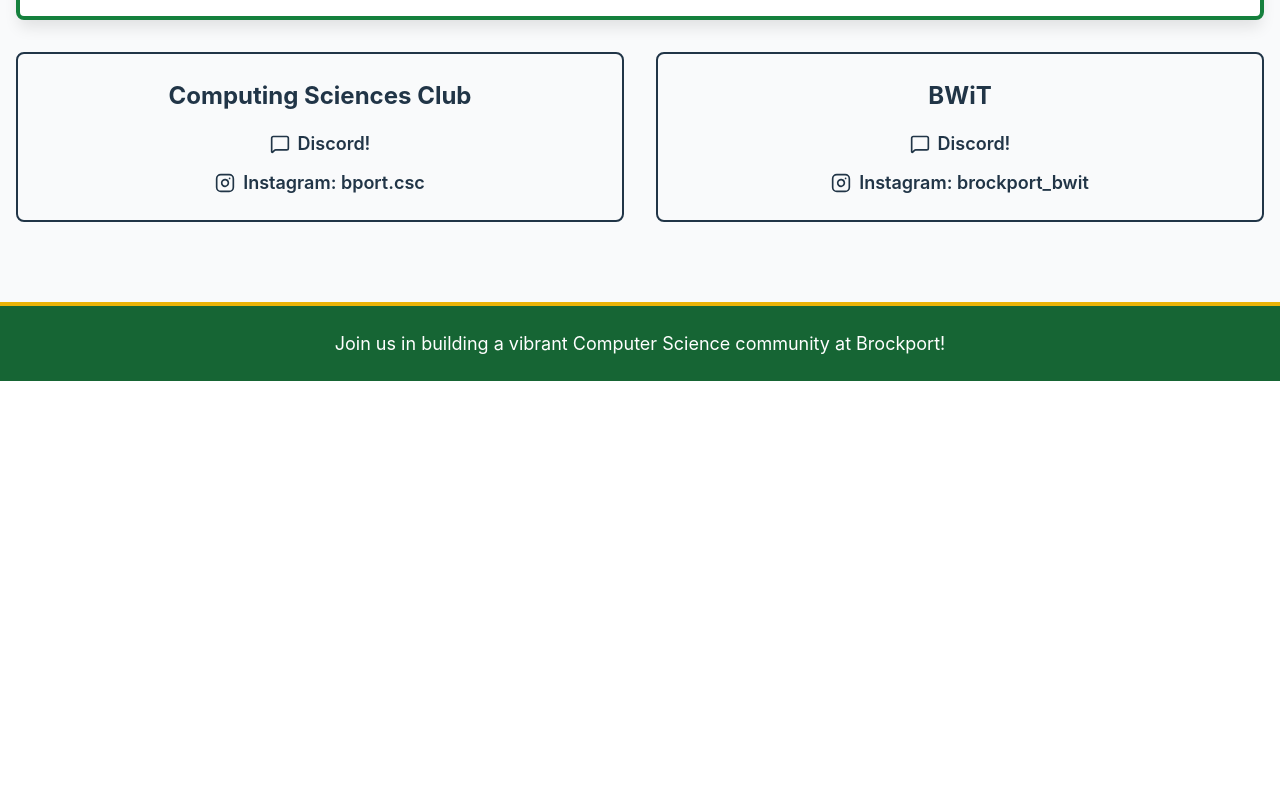
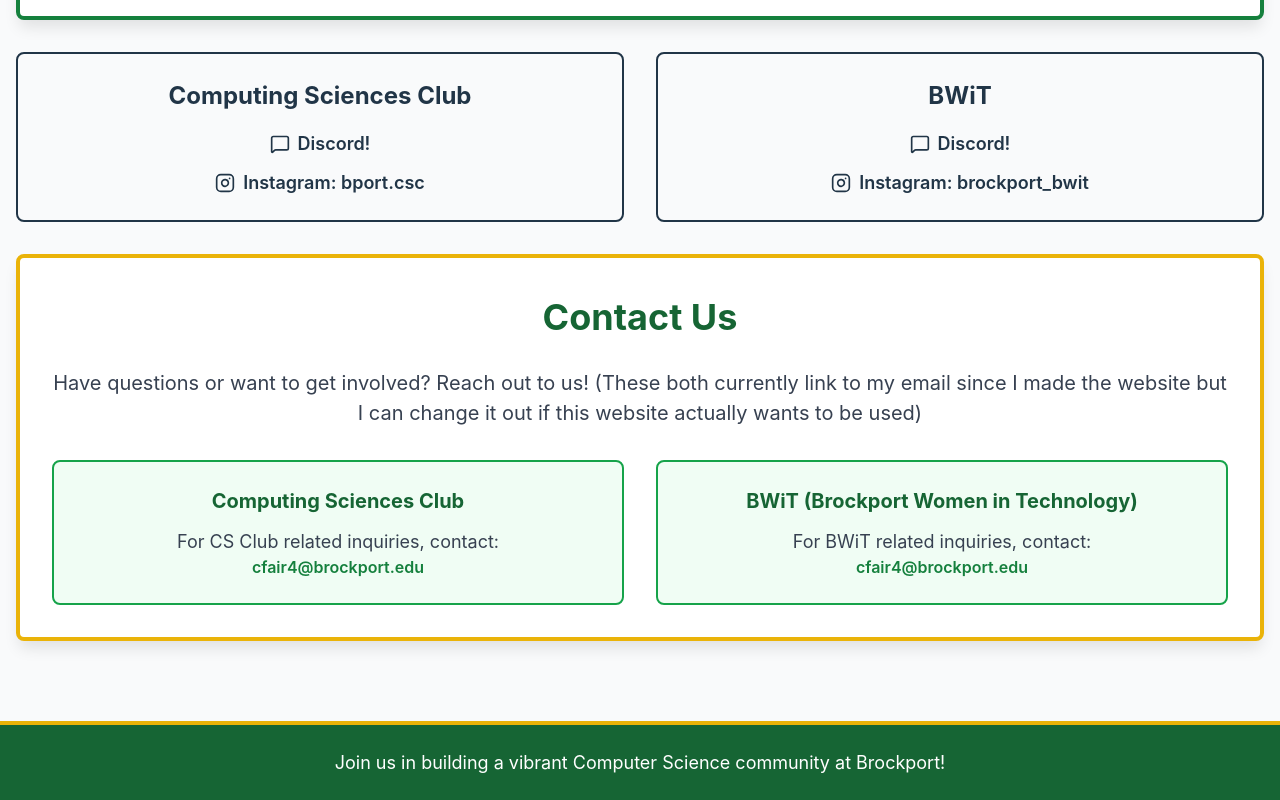
Before and after one commit to CollinF777/Comp-Sci-Club-BWiT-Website, a React (Vite) app in the folder brockport-cs-club/: page / in a window 1280 px wide. Shown: the part 3293-4093 px from the top of the page. Before the commit the page ends 3674 px from the top, so only its background shows below. Built offline with nearby package versions, Linux system fonts and the light colour scheme.

Commit message:
feat: Added contact us

```diff
--- a/brockport-cs-club/src/App.css
+++ b/brockport-cs-club/src/App.css
@@ -353,6 +353,77 @@
   height: 1.25rem;
 }
 
+/* Contact Section */
+.contact-section {
+  margin-top: 2rem;
+  background: white;
+  border-radius: 0.5rem;
+  box-shadow: 0 10px 15px -3px rgba(0, 0, 0, 0.1);
+  padding: 2rem;
+  border: 4px solid #eab308;
+}
+
+.contact-title {
+  font-size: 2.25rem;
+  font-weight: bold;
+  text-align: center;
+  margin-bottom: 1.5rem;
+  color: #166534;
+}
+
+.contact-content {
+  text-align: center;
+}
+
+.contact-text {
+  font-size: 1.25rem;
+  color: #374151;
+  margin-bottom: 2rem;
+}
+
+.contact-info {
+  display: grid;
+  gap: 2rem;
+  margin-top: 1.5rem;
+}
+
+@media (min-width: 768px) {
+  .contact-info {
+    grid-template-columns: repeat(2, 1fr);
+  }
+}
+
+.contact-item {
+  background-color: #f0fdf4;
+  padding: 1.5rem;
+  border-radius: 0.5rem;
+  border: 2px solid #16a34a;
+}
+
+.contact-item h4 {
+  font-size: 1.25rem;
+  font-weight: bold;
+  color: #166534;
+  margin-bottom: 0.75rem;
+}
+
+.contact-item p {
+  font-size: 1.125rem;
+  color: #374151;
+}
+
+.contact-item a {
+  color: #15803d;
+  text-decoration: none;
+  font-weight: 600;
+  transition: color 0.2s;
+}
+
+.contact-item a:hover {
+  color: #16a34a;
+  text-decoration: underline;
+}
+
 /* Footer */
 .footer {
   background-color: #166534;
--- a/brockport-cs-club/src/pages/ClubMainPage.jsx
+++ b/brockport-cs-club/src/pages/ClubMainPage.jsx
@@ -152,6 +152,27 @@
                         </div>
                     </div>
                 </div>
+
+                <section className="contact-section">
+                    <h2 className="contact-title">Contact Us</h2>
+                    <div className="contact-content">
+                        <p className="contact-text">Have questions or want to get involved? Reach out to us! (These both currently
+                            link to my email since I made the website but I can change it out if this website actually wants to be used)
+                        </p>
+                        <div className="contact-info">
+                            <div className="contact-item">
+                                <h4>Computing Sciences Club</h4>
+                                <p>For CS Club related inquiries, contact:</p>
+                                <a href="mailto:cfair4@brockport.edu">cfair4@brockport.edu</a>
+                            </div>
+                            <div className="contact-item">
+                                <h4>BWiT (Brockport Women in Technology)</h4>
+                                <p>For BWiT related inquiries, contact:</p>
+                                <a href="mailto:cfair4@brockport.edu">cfair4@brockport.edu</a>
+                            </div>
+                        </div>
+                    </div>
+                </section>
             </main>
 
             <footer className="footer">
```
